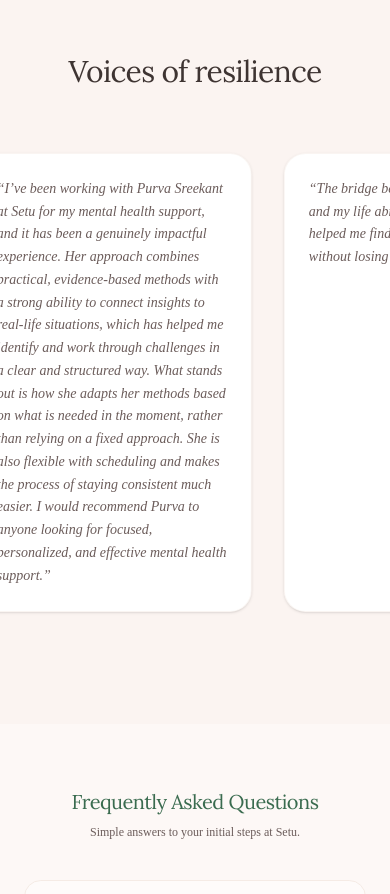
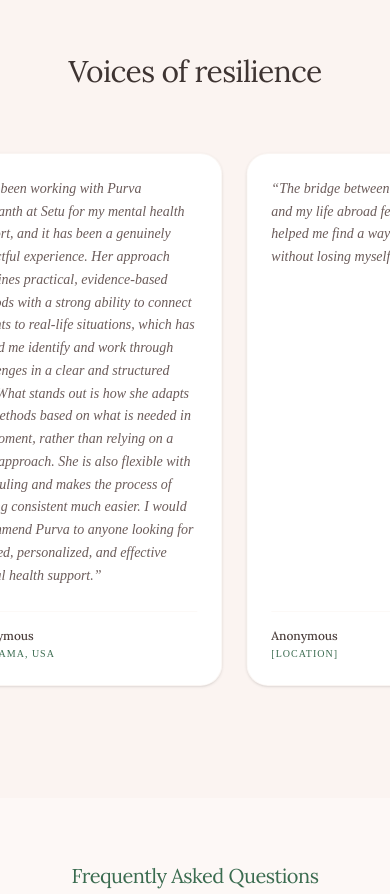
Before and after one commit to spupsych-prog/Setu-Website, a Next.js app: page / in a window 390 px wide. Shown: the part 4680-5574 px from the top of the page. Built offline with nearby package versions, Linux system fonts and the light colour scheme.

Commit message:
feat: improve testimonials scroll speed and mobile UX, add author info to cards

```diff
--- a/src/app/globals.css
+++ b/src/app/globals.css
@@ -139,18 +139,47 @@
   --sidebar-ring: #D4A27F;
 }
 
+/* ——— Marquee ——— */
 @keyframes marquee {
   from { transform: translateX(0); }
   to { transform: translateX(calc(-100% / 3)); }
 }
 
 .animate-marquee {
-  animation: marquee 20s linear infinite;
+  animation: marquee 12s linear infinite;
   display: flex;
   width: max-content;
 }
 
-.pause-on-hover:hover .animate-marquee {
+.scrollbar-hide::-webkit-scrollbar {
+  display: none;
+}
+.scrollbar-hide {
+  -ms-overflow-style: none; /* IE and Edge */
+  scrollbar-width: none; /* Firefox */
+}
+
+.marquee-container {
+  position: relative;
+  display: flex;
+  overflow-x: auto;
+  overflow-y: hidden;
+  scroll-snap-type: x mandatory;
+  -webkit-overflow-scrolling: touch;
+}
+
+/* Hide scrollbar for Chrome, Safari and Opera */
+.marquee-container::-webkit-scrollbar {
+  display: none;
+}
+
+/* Hide scrollbar for IE, Edge and Firefox */
+.marquee-container {
+  -ms-overflow-style: none;  /* IE and Edge */
+  scrollbar-width: none;  /* Firefox */
+}
+
+.marquee-container:hover .animate-marquee {
   animation-play-state: paused;
 }
 
--- a/src/components/home/HomeClient.tsx
+++ b/src/components/home/HomeClient.tsx
@@ -250,16 +250,20 @@ export default function HomeClient({ testimonials = [] }: { testimonials?: Testi
             <h2 className="text-3xl sm:text-4xl font-serif text-center">Voices of resilience</h2>
           </div>
 
-          <div className="relative flex pause-on-hover">
-            <div className="flex animate-marquee gap-8 py-4 px-4 min-w-full">
+          <div className="marquee-container pause-on-hover">
+            <div className="flex animate-marquee gap-6 py-4 px-4 min-w-full">
               {[...testimonials, ...testimonials, ...testimonials].map((t, i) => (
                 <div
                   key={i}
-                  className="w-[280px] sm:w-[350px] flex-shrink-0 bg-white p-6 sm:p-8 rounded-2xl shadow-sm border border-brand-sand/50 flex flex-col justify-between"
+                  className="w-[280px] sm:w-[320px] flex-shrink-0 bg-white p-6 sm:p-7 rounded-2xl shadow-sm border border-brand-sand/50 flex flex-col justify-between snap-center"
                 >
-                  <p className="text-brand-fog italic leading-relaxed text-sm sm:text-base">
+                  <p className="text-brand-fog italic leading-relaxed text-sm sm:text-[15px] mb-6">
                     &ldquo;{t.text}&rdquo;
                   </p>
+                  <div className="pt-4 border-t border-brand-sand/30">
+                    <p className="text-xs font-serif text-brand-earth font-medium">Anonymous</p>
+                    <p className="text-[10px] text-brand-sage uppercase tracking-widest mt-0.5">{t.location}</p>
+                  </div>
                 </div>
               ))}
             </div>
--- a/src/content/testimonials/testimonial-1.json
+++ b/src/content/testimonials/testimonial-1.json
@@ -1,5 +1,5 @@
 {
-  "author": "[Client Name]",
-  "location": "[Location]",
-  "text": "I’ve been working with Purva Sreekant at Setu for my mental health support, and it has been a genuinely impactful experience. Her approach combines practical, evidence-based methods with a strong ability to connect insights to real-life situations, which has helped me identify and work through challenges in a clear and structured way. What stands out is how she adapts her methods based on what is needed in the moment, rather than relying on a fixed approach. She is also flexible with scheduling and makes the process of staying consistent much easier. I would recommend Purva to anyone looking for focused, personalized, and effective mental health support."
+  "author": "Anonymous",
+  "location": "Alabama, USA",
+  "text": "I’ve been working with Purva Sreekanth at Setu for my mental health support, and it has been a genuinely impactful experience. Her approach combines practical, evidence-based methods with a strong ability to connect insights to real-life situations, which has helped me identify and work through challenges in a clear and structured way. What stands out is how she adapts her methods based on what is needed in the moment, rather than relying on a fixed approach. She is also flexible with scheduling and makes the process of staying consistent much easier. I would recommend Purva to anyone looking for focused, personalized, and effective mental health support."
 }
```
